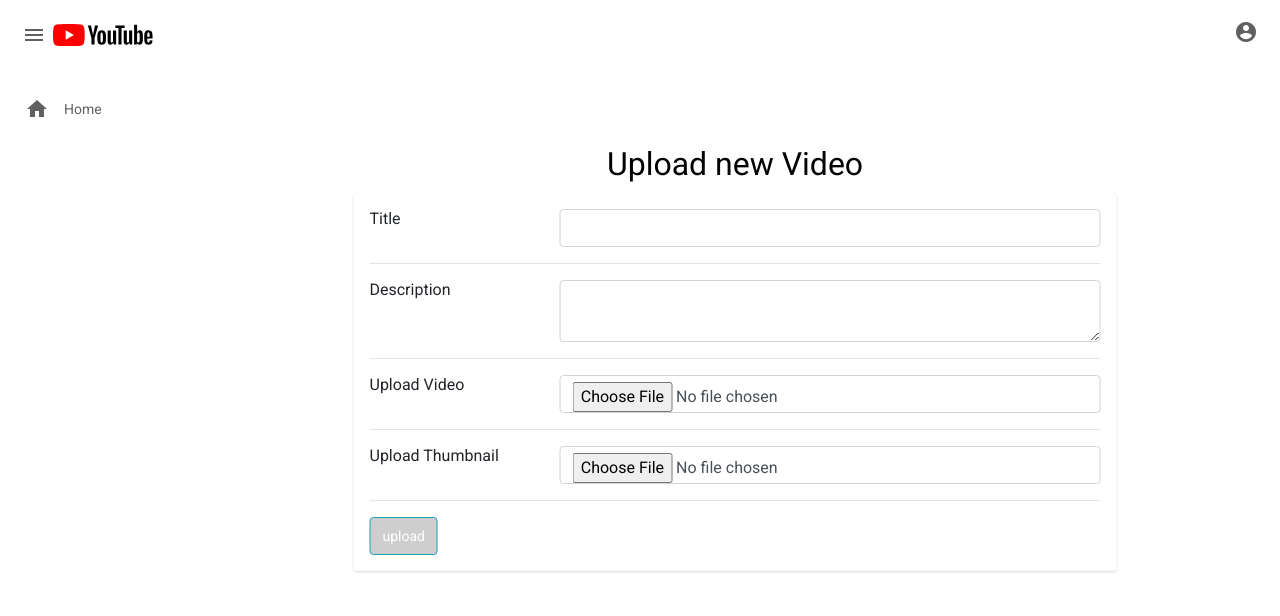
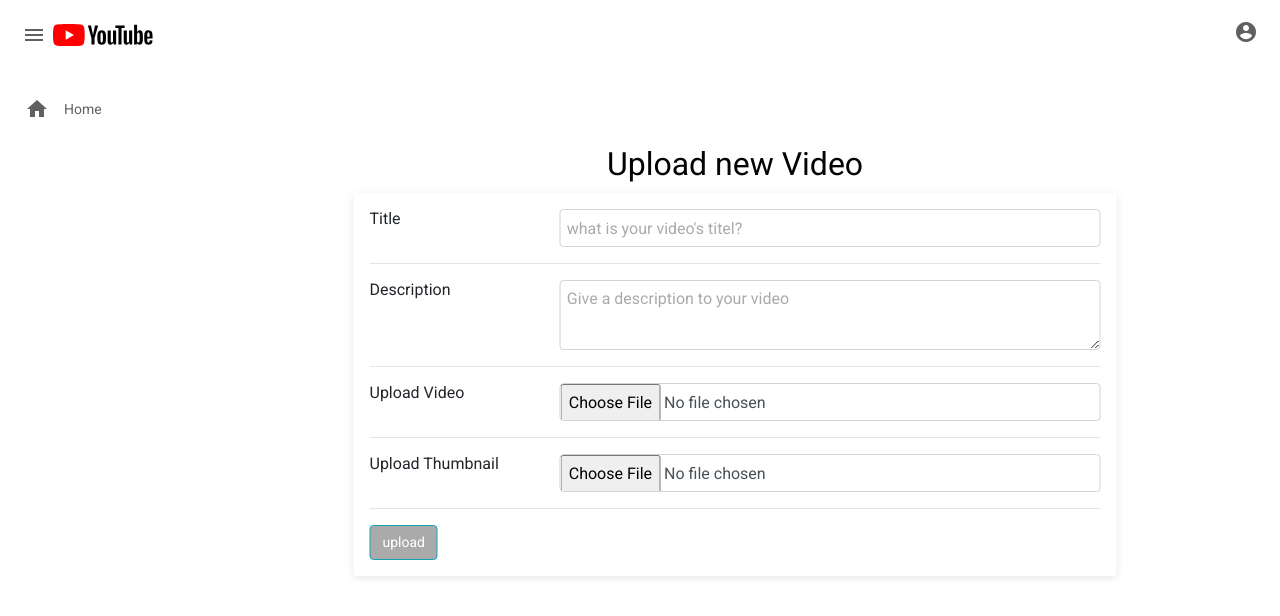
Before and after one commit to Majumbum-Hackaton-2021/youtube_clone, a Vue app in the folder frontend/: page /upload in a window 1280 px wide. Shown: the top 616 px of the page. Built offline with nearby package versions, Linux system fonts and the light colour scheme.

Commit message:
index was modified

```diff
--- a/frontend/src/views/Authentication.vue
+++ b/frontend/src/views/Authentication.vue
@@ -9,7 +9,7 @@
        <span class="card__action" @click="switchToLogin()">Login</span></p>
 
      <div class="form-row">
-           <button class="icon"><i class="fa fa-envelope" aria-hidden="true"></i></button><input v-model="email" class="form-row__input" type="email" placeholder="Email"/>
+           <button class="icon"><i class="fa fa-envelope" aria-hidden="true"></i></button><input v-model="email" class="form-row__input" type="email" placeholder="E-mail"/>
      </div>
 
      <div class="form-row" v-if="mode === 'register'">
@@ -190,8 +190,8 @@ select{
  hr
 {
   color:solid gainsboro ;
-  margin-bottom:10px;
-  margin-top:10px;
+  margin-bottom:15px;
+  margin-top:15px;
 }
 
 .button {
--- a/frontend/src/views/Upload.vue
+++ b/frontend/src/views/Upload.vue
@@ -13,7 +13,7 @@
                   <h6 class="mb-0">Title</h6>
                 </div>
                 <div class="col-sm-9 text-secondary">
-                  <input type="text" class="form-control form-row__input" name="title"  v-model="title" />
+                  <input type="text"  placeholder="what is your video's titel?" class="form-control form-row__input" name="title"  v-model="title" />
                 </div>
               </div>
               <hr>
@@ -22,7 +22,7 @@
                   <h6 class="mb-0">Description</h6>
                 </div>
                 <div class="col-sm-9 text-secondary">
-                  <textarea  class="form-control form-row__input" name="description"  v-model="description">
+                  <textarea placeholder="Give a description to your video" class="form-control form-row__input" name="description"  v-model="description">
                   </textarea>
                 </div>
               </div>
@@ -140,7 +140,7 @@ export default {
   position: absolute;
   left: 50%;
   transform: translateX(-50%);
-  box-shadow: 0 1px 3px 0 rgba(0,0,0,.1), 0 1px 2px 0 rgba(0,0,0,.06);
+  box-shadow: 0px 2px 8px rgba(0,0,0,0.1);
   display: flex;
   flex-direction: column;
   min-width: 0;
@@ -156,6 +156,14 @@ export default {
   min-height: 1px;
   padding: 1rem;
 }
+
+
+.form-row__input::placeholder
+{
+  color:#aaaaaa;
+  padding-left: 4px;
+}
+
 
 .gutters-sm {
   margin-right: -8px;
@@ -180,13 +188,30 @@ export default {
   box-shadow: none!important;
 }
 
-.button--disabled{
-  cursor: not-allowed;
-  background: #cecece;
-}
+
 .title{
   text-align: center;
   font-size: 32px;
   font-weight: 500;
 }
+
+.form-control {
+    display: block;
+    width: 100%;
+    padding: revert;
+    font-size: 1rem;
+    font-weight: 400;
+    line-height: 2;
+    color: #495057;
+    background-color: #fff;
+    background-clip: padding-box;
+    border: 1px solid #ced4da;
+    border-radius: .25rem;
+    }
+
+.button--disabled {
+  color:#ececec;
+  font-size:14px;
+  background: #aaaaaa !important;
+}
 </style>
--- a/frontend/src/views/UserAdmin.vue
+++ b/frontend/src/views/UserAdmin.vue
@@ -1,6 +1,6 @@
 <template>
 <Header/>
-  <h1 class="title">Users</h1>
+  <h1 class="title">Users and functions</h1>
   <div class="wrapper" v-for="(user,index) in allUsers" :key="index" >
     <div class="card">
       <span class="fas fa-window-close close" v-if="user.id !== userInfos.id" @click="deleteUser(user.id)"></span>
@@ -59,6 +59,7 @@ export default {
 <style scoped>
 .title{
   text-align: center;
+  font-weight: bold;
 }
 .wrapper{
   position: relative;
@@ -88,6 +89,7 @@ p{
   padding:20px;
   left: 50%;
   transform: translateX(-50%);
+  box-shadow: 0px 2px 8px rgba(0,0,0,0.1);
 }
 .card__title {
   text-align:center;
--- a/frontend/src/views/UserPage.vue
+++ b/frontend/src/views/UserPage.vue
@@ -59,11 +59,11 @@
                   <h6 class="mb-0">Gender</h6>
                 </div>
                 <div class="col-sm-9 text-secondary">
-                  <select v-model="gender" name="gender" multiple>
-                    <option>male</option>
-                    <option>female</option>
-                  </select>
-                  <p>current : {{ gender }}</p>
+                   <select class="form-control form-row__input" v-model="gender" name="gender">
+                          <option value="" disabled selected hidden>gender</option>
+                          <option value="female">female</option>
+                          <option value="male">male</option>
+                    </select>
                 </div>
               </div>
               <hr>
@@ -209,6 +209,10 @@ export default {
   border: 0 solid rgba(0,0,0,.125);
   border-radius: .25rem;
 }
+select{
+  width:100%;
+  height: 40px;
+}
 
 .card-body {
   flex: 1 1 auto;
--- a/frontend/src/views/Watch.vue
+++ b/frontend/src/views/Watch.vue
@@ -39,7 +39,7 @@
       <h5 style="font-weight: normal">{{commentsNumber}} Comments</h5>
 
 
-      <div style="display: flex" v-if="isLoggedIn">
+      <div class="opinion" style="display: flex" v-if="isLoggedIn">
         <div class="form__group field">
           <input type="text" class="form__field" placeholder="Your Comment" name="comment" id='comment' v-model="comment" required />
           <label for="comment" class="form__label">Comment</label>
@@ -503,7 +503,7 @@ export default {
 }
 
 .text-container{
-  width: 100%;
+  width: 90%;
   position: relative;
 }
 
```
